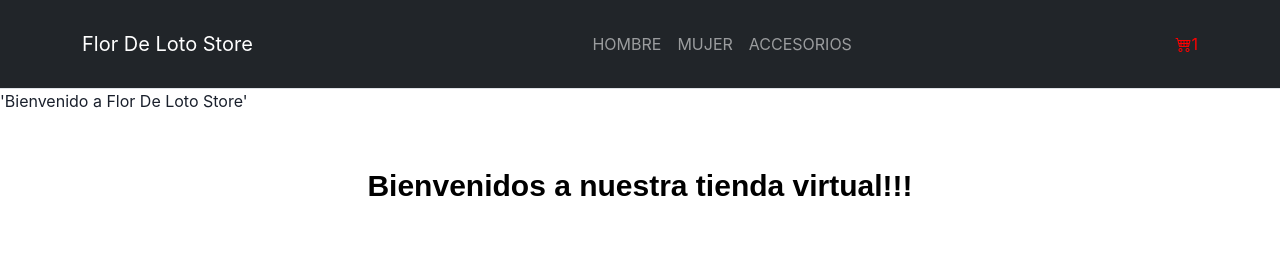
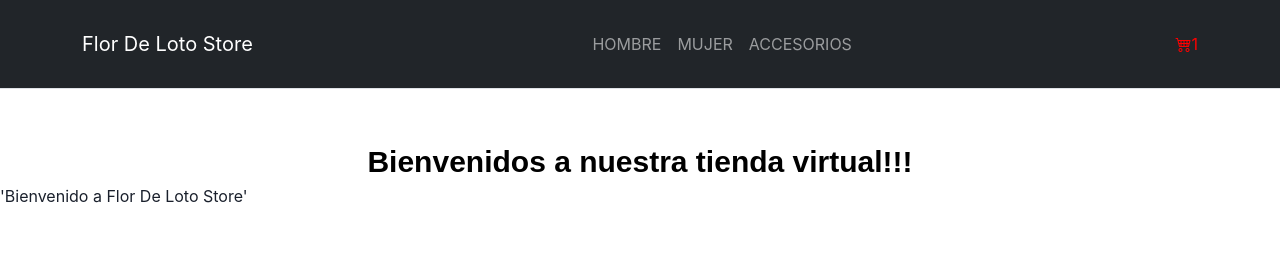
Before and after one commit to Martinl06/Ecommerce-con-React, a React (Vite) app: page / in a window 1280 px wide. Shown: the top 258 px of the page. Built offline with nearby package versions, Linux system fonts and the light colour scheme.

Commit message:
React router DOM agregado

```diff
--- a/src/components/Item.jsx
+++ b/src/components/Item.jsx
@@ -42,6 +42,7 @@ const Item = ({title, description, price,image}) => {
 </Card>
 </Box>
 </SimpleGrid>
+
 </>
   )
 }
--- a/src/components/ItemListContainer.jsx
+++ b/src/components/ItemListContainer.jsx
@@ -4,6 +4,8 @@ import { useEffect, useState } from 'react'
 import ItemList from './ItemList'
 import { products } from '../Fetch/products'
 import { functionFetch } from '../Fetch/FunctionFetch'
+import { Route, Routes } from 'react-router-dom'
+
 
 const ItemListContainer = ({greeting}) => {
 
@@ -39,6 +41,10 @@ const ItemListContainer = ({greeting}) => {
 
 
     </Flex>
+
+    <Routes>
+      {<Route path='/' element={<p>'Bienvenido a Flor De Loto Store'</p>}/> }
+  </Routes>
     {!loading ? <ItemList listProduct={listProduct} /> : <Text>Cargando...</Text>}
 
 
--- a/src/components/Navbar.jsx
+++ b/src/components/Navbar.jsx
@@ -4,7 +4,7 @@ import Nav from "react-bootstrap/Nav";
 import Navbar from "react-bootstrap/Navbar";
 import { Link } from "react-router-dom";
 import Cartwidget from "./CartWidget";
-import { Route, Routes } from 'react-router-dom'
+
 
 
 
@@ -25,9 +25,7 @@ function Header() {
         <Cartwidget />
       </Container>
     </Navbar>
-    <Routes>
-      <Route path='/' element={<p>'Bienvenido a Flor De Loto Store'</p>}/>
-  </Routes>
+
     </>
   );
 }
```
Also changed, not shown: src/App.jsx (line endings or trailing spaces).
